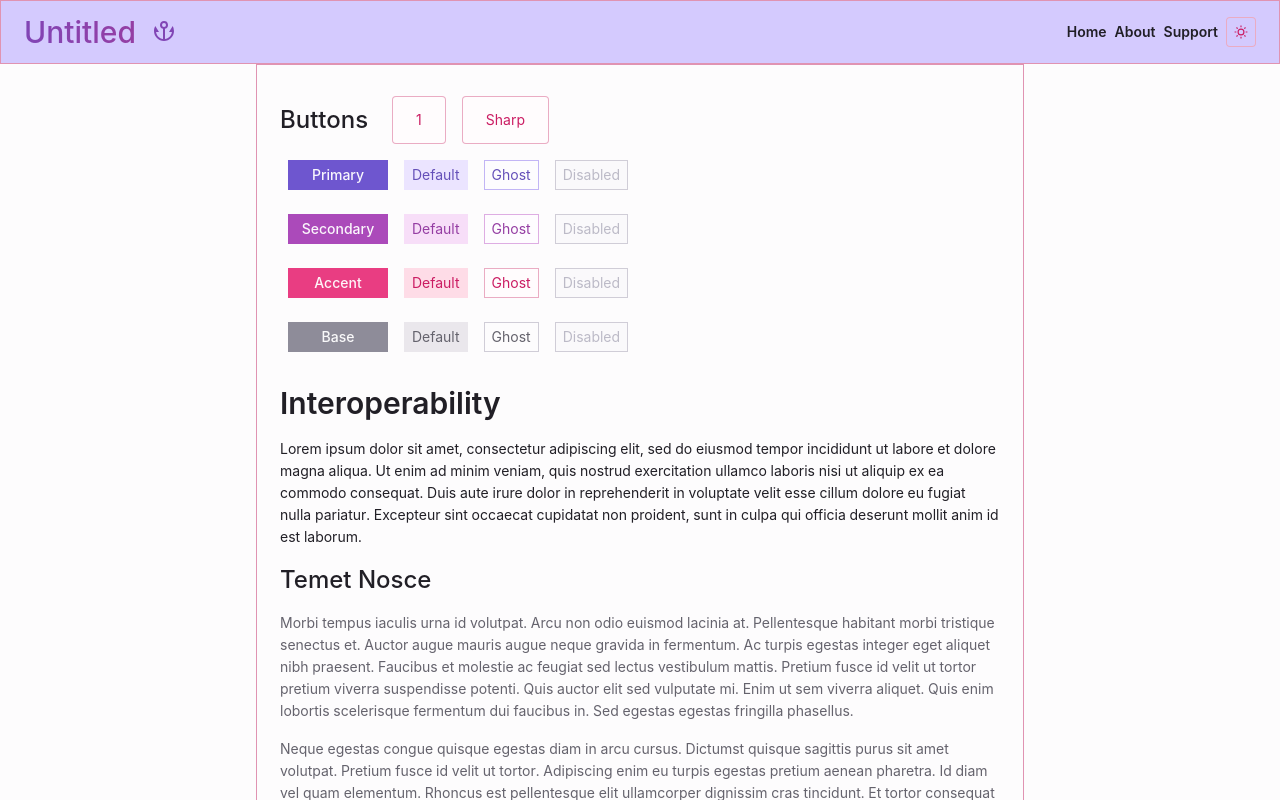
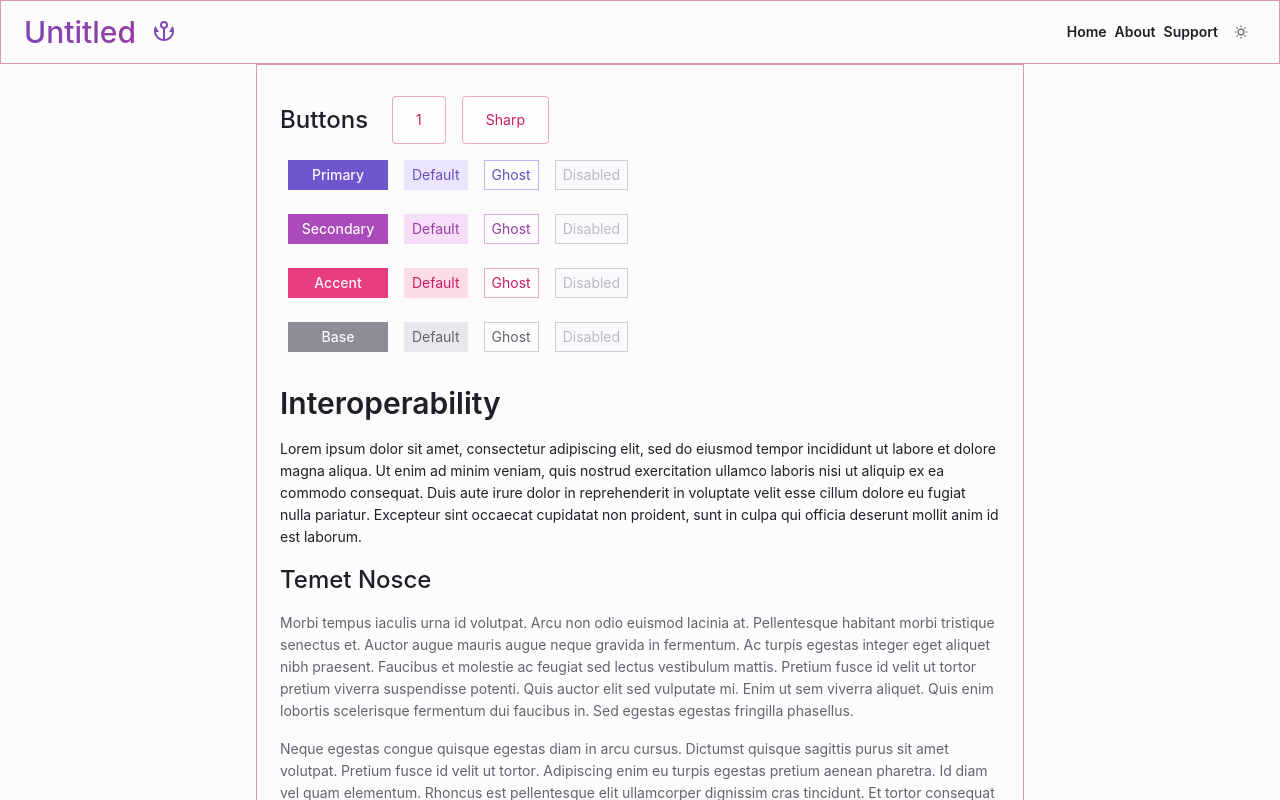
Before and after one commit to nrsimonelli/green-knight, a React (Create React App) app: page / in a window 1280 px wide. Shown: the top 800 px of the page. Built offline with nearby package versions, Linux system fonts and the light colour scheme.

Commit message:
added transition all to body and adjusted theme toggle properties

```diff
--- a/src/App.js
+++ b/src/App.js
@@ -15,6 +15,7 @@ import { Nav } from './components/Nav/Nav';
 
 const globalStyles = globalCss({
   body: {
+    transition: 'all 200ms ease-in-out 0s',
     minHeight: '100vh',
     margin: 0,
     padding: 0,
--- a/src/components/Nav/Nav.tsx
+++ b/src/components/Nav/Nav.tsx
@@ -8,10 +8,7 @@ import { LINK_TREE } from '../../constants';
 
 export const Nav = () => {
   return (
-    <Flex
-      align='center'
-      css={{ height: '$5', backgroundColor: '$primary6' }}
-    >
+    <Flex align='center' css={{ height: '$5' }}>
       <Container css={{ height: '$full' }}>
         <Flex align='center' css={{ height: '$full' }}>
           <Flex css={{ flexBasis: 'max-content' }}>
--- a/src/components/ThemeToggle/ThemeToggle.tsx
+++ b/src/components/ThemeToggle/ThemeToggle.tsx
@@ -16,13 +16,14 @@ export const ThemeToggle = ({ children = <RiSunLine /> }: Props) => {
       size='1'
       type='ghost'
       shape='dull'
-      color='accent'
+      color='base'
       css={{
         backgroundColor: 'transparent',
         py: '$2',
         ml: '$2',
+        boxShadow: 'none',
         '&:hover': {
-          backgroundColor: '$overlay4',
+          backgroundColor: '$appBg2',
         },
       }}
       onClick={() =>
```
